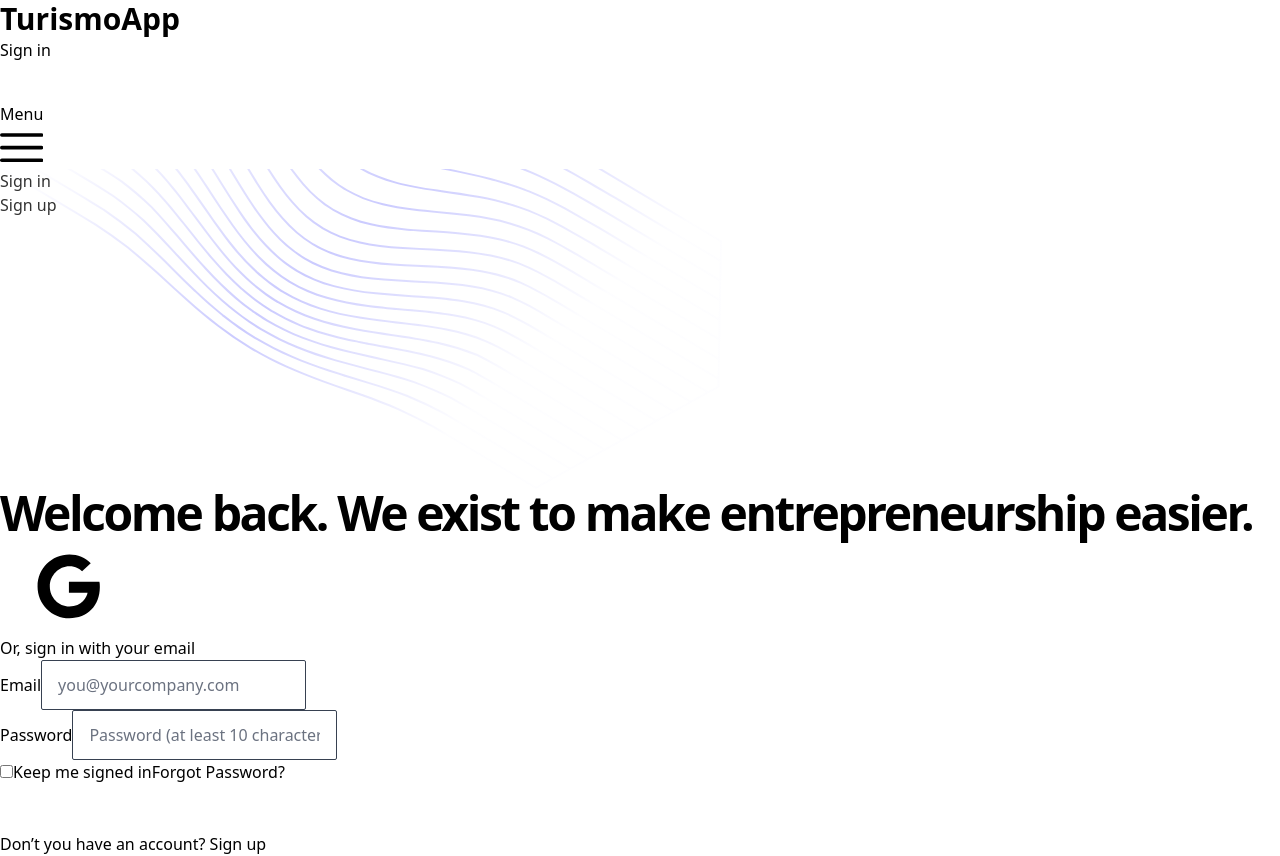
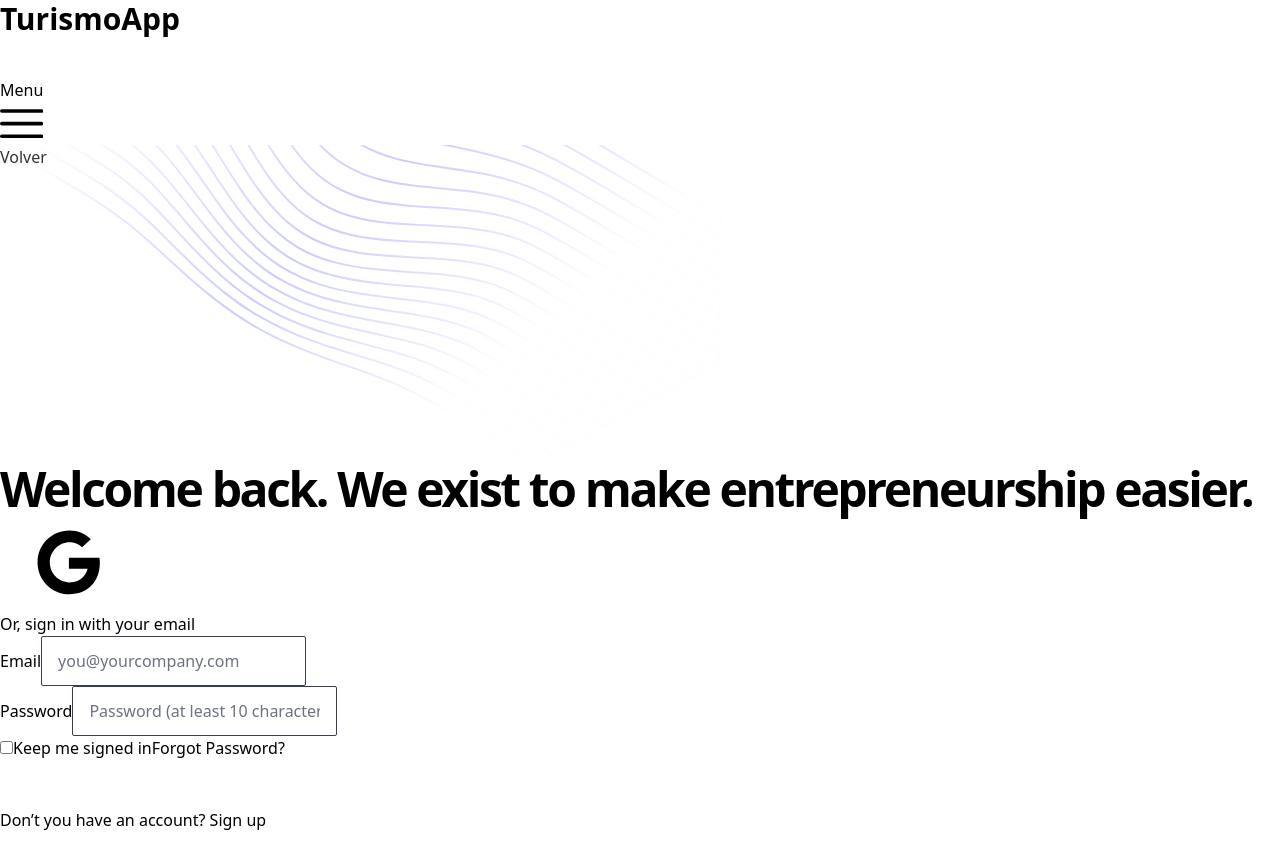
Before and after one commit to brihanPenayo/TurismoApp, a React (Vite) app in the folder client/: page /signin in a window 1280 px wide. After the commit the page ends 832 px from the top, so only its background shows below. Built offline with nearby package versions, Linux system fonts and the light colour scheme.

Commit message:
fixing header and adding animations in regiter page

```diff
--- a/client/src/pages/CatalogoPresentacion.jsx
+++ b/client/src/pages/CatalogoPresentacion.jsx
@@ -12,8 +12,8 @@ const CatalogoPresentacion = ({ backgroundImage, title, action }) => {
 
   return (
 
-    <NavLink to="/itinerario-buses" className='hover:scale-105'>
-      <div className="relative h-48 mr-3 rounded-md shadow-lg" style={cartStyle} >
+    <NavLink to="/itinerario-buses" data-aos="fade-up" data-aos-delay="400">
+      <div className="relative h-48 mr-3 hover:scale-105 transition-transform rounded-md shadow-lg" style={cartStyle} >
         <div className="absolute bottom-0 left-0 right-0 p-4 bg-black bg-opacity-50 text-white rounded-b-md">
           <h3 className="text-xl font-bold">{title}</h3>
           {/* Aquí puedes agregar otros elementos o información */}
--- a/client/src/pages/Presentacion.jsx
+++ b/client/src/pages/Presentacion.jsx
@@ -49,7 +49,7 @@ const Presentacion = () => {
       <Header />
       <div className='bg-white min-h-screen'>
         <header className='flex justify-center items-center'>
-          <h1 className='p-8 text-2xl font-bold text-gray-900'>Registra un servicio</h1>
+          <h1 className='p-8 text-2xl font-bold text-gray-900' data-aos="fade-up" data-aos-delay="200">Registra un servicio</h1>
         </header>
 
         <div className='grid  gap-3 sm:grid-cols-1 md:grid-cols-2 lg:grid-cols-3 p-10'>
--- a/client/src/partials/Header.jsx
+++ b/client/src/partials/Header.jsx
@@ -1,16 +1,16 @@
 import React, { useState, useRef, useEffect } from 'react';
-import { Link } from 'react-router-dom';
+import { Link, useLocation } from 'react-router-dom';
 import Dropdown from '../utils/Dropdown';
 
 function Header() {
-
   const [mobileNavOpen, setMobileNavOpen] = useState(false);
-
+  const pathName = useLocation();
   const trigger = useRef(null);
   const mobileNav = useRef(null);
 
   // close the mobile menu on click outside
   useEffect(() => {
+    console.log(pathName.pathname)
     const clickHandler = ({ target }) => {
       if (!mobileNav.current || !trigger.current) return;
       if (!mobileNavOpen || mobileNav.current.contains(target) || trigger.current.contains(target)) return;
@@ -38,7 +38,7 @@ function Header() {
           {/* Site branding */}
           <div className="shrink-0 mr-4">
             {/* Logo */}
-            <Link to="/" className="block" aria-label="Cruip">
+            <Link to="/" className="block" aria-label="Turismo App">
               <h1 className='h3'>TurismoApp</h1>
             </Link>
           </div>
@@ -48,11 +48,11 @@ function Header() {
 
             {/* Desktop sign in links */}
             <ul className="flex grow justify-end flex-wrap items-center">
+              {/* <li> */}
+              {/* <Link to="/signin" className="font-medium text-aml hover:text-aml-bg px-4 py-3 flex items-center transition duration-150 ease-in-out">Sign in</Link> */}
+              {/* </li> */}
               <li>
-                <Link to="/signin" className="font-medium text-aml hover:text-aml-bg px-4 py-3 flex items-center transition duration-150 ease-in-out">Sign in</Link>
-              </li>
-              <li>
-                <Link to="/signup" className="btn-sm text-white bg-aml hover:bg-aml-b ml-3">Sign up</Link>
+                <Link to={pathName.pathname === '/' ? '/Registros' : '/'} className="btn-sm text-white bg-aml hover:bg-aml-b ml-3">{pathName.pathname === '/' ? 'Registrar' : 'Volver'}</Link>
               </li>
             </ul>
 
@@ -74,11 +74,11 @@ function Header() {
             {/*Mobile navigation */}
             <nav id="mobile-nav" ref={mobileNav} className="absolute top-full z-20 left-0 w-full px-4 sm:px-6 overflow-hidden transition-all duration-300 ease-in-out" style={mobileNavOpen ? { maxHeight: mobileNav.current.scrollHeight, opacity: 1 } : { maxHeight: 0, opacity: .8 }}>
               <ul className="bg-gray-800 px-4 py-2">
+                {/* <li> */}
+                  {/* <Link to="/signin" className="flex font-medium w-full text-aml hover:text-aml-b py-2 justify-center">Sign in</Link> */}
+                {/* </li> */}
                 <li>
-                  <Link to="/signin" className="flex font-medium w-full text-aml hover:text-aml-b py-2 justify-center">Sign in</Link>
-                </li>
-                <li>
-                  <Link to="/signup" className="font-medium w-full inline-flex items-center justify-center border border-transparent px-4 py-2 my-2 rounded-sm text-blk bg-aml hover:bg-aml-b transition duration-150 ease-in-out">Sign up</Link>
+                  <Link to="/" className="font-medium w-full inline-flex items-center justify-center border border-transparent px-4 py-2 my-2 rounded-sm text-blk bg-aml hover:bg-aml-b transition duration-150 ease-in-out">{pathName==='/'? 'Registrar' : 'Volver'}</Link>
                 </li>
               </ul>
             </nav>
--- a/client/src/partials/HeroHome.jsx
+++ b/client/src/partials/HeroHome.jsx
@@ -18,7 +18,7 @@ function HeroHome() {
             <h1 className="h1 mb-4" data-aos="fade-up">
               Turismo App
             </h1>
-            <h2 className='mb-4 h2'>encontrá</h2>
+            <h2 className='mb-4 h2' data-aos='fade-up' data-aos-delay='200'>encontrá</h2>
             <TextLoop data={["Hoteles", "Guias", "Choferes", "Lugares", "Restaurantes"]} interval={4000} />
           </div>
           <div className="max-w-xs mx-auto mb-8 hidden sm:max-w-none sm:flex sm:justify-center">
@@ -30,7 +30,7 @@ function HeroHome() {
           </div>
         </div>
       </div>
-      <Banner/>
+      <Banner />
     </section>
   );
 }
```
